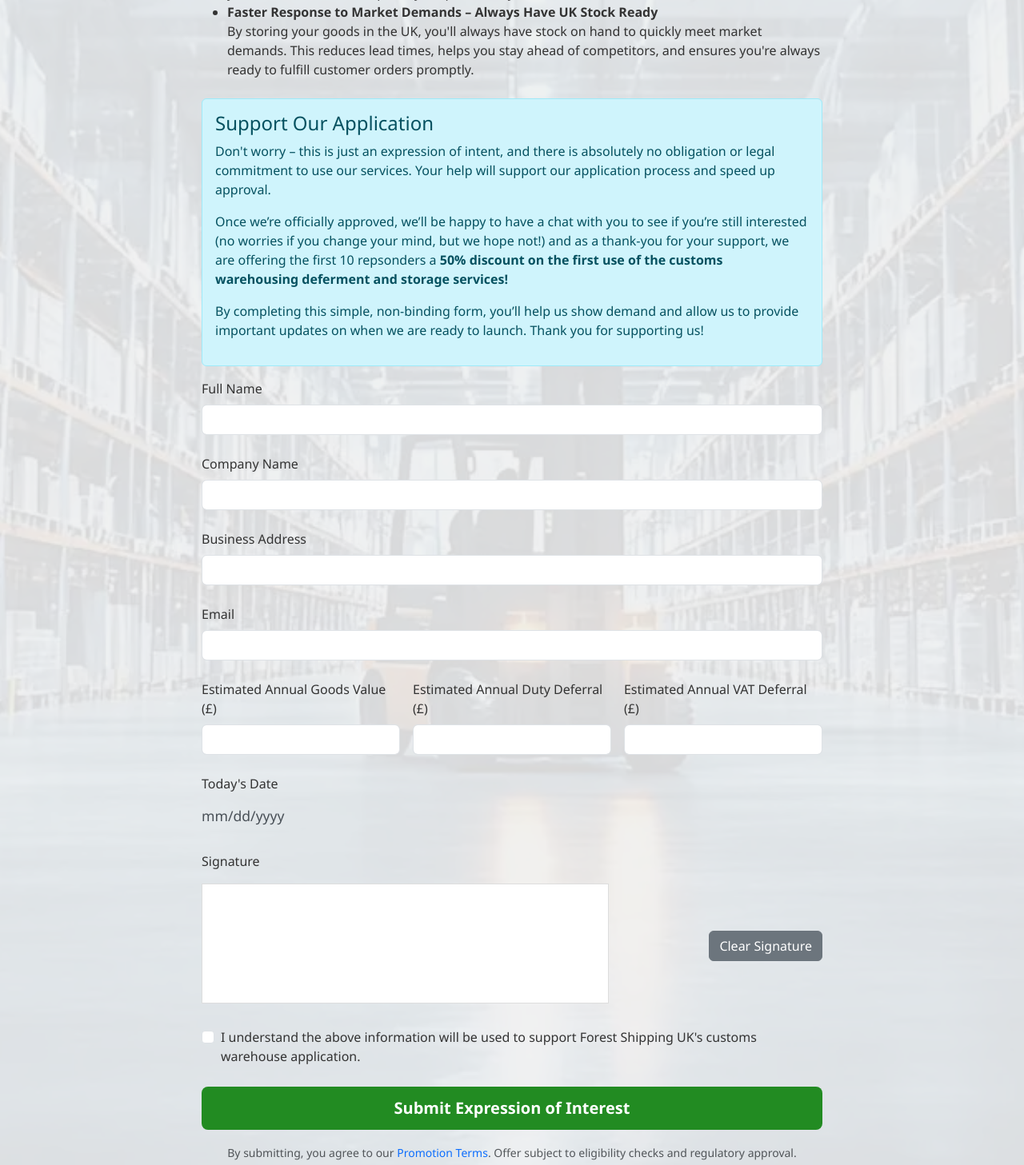
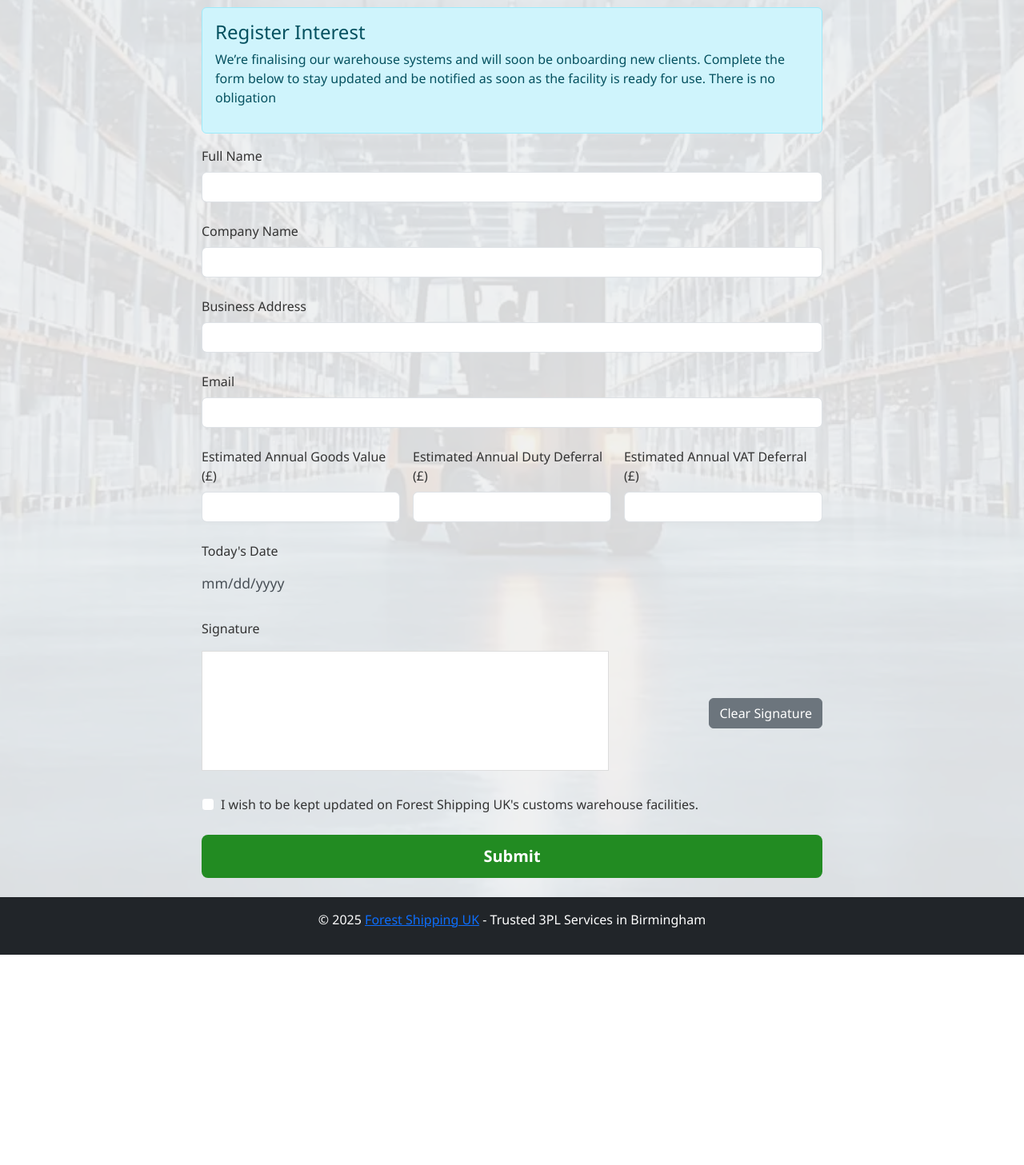
Before and after one commit to forestshippinguk/forestshippinguk.github.io, a plain HTML site: page customs-warehouse.html in a window 1280 px wide. Shown: the part 775-2232 px from the top of the page at 80% size. After the commit the page ends 1969 px from the top, so only its background shows below. Drawn offline with nearby package versions, Linux system fonts and the light colour scheme; a script that the page names is missing.

Commit message:
Update customs-warehouse.html

```diff
--- a/customs-warehouse.html
+++ b/customs-warehouse.html
@@ -74,7 +74,7 @@ function gtag_report_conversion(url) {
       <section class="customs-bg-section">
         <div class="container mt-5 pt-5">
 
-            <!-- Urgency Section -->
+            <!-- Urgency Section
             <div class="alert alert-danger d-flex align-items-center mb-4">
                 <i class="fas fa-clock fa-2x me-3"></i>
                 <div>
@@ -82,7 +82,7 @@ function gtag_report_conversion(url) {
                     <p class="mb-0" id="countdownPlaceholder">Limited slots available</p>
                 </div>
             </div>
-
+            -->
             <h1 class="mb-4">How Can a Customs Warehouse Help You?</h1>
             <p>Forest Shipping UK is in the process of applying for Public Customs Warehouse authorization, and we're excited to help your business thrive. A customs warehouse is a powerful tool that allows businesses to store imported goods without paying VAT or Duties upfront. This gives you more flexibility to manage your cash flow and timing, keeping your operations smooth and cost-efficient.</p>
 
@@ -95,26 +95,9 @@ function gtag_report_conversion(url) {
 
 
         <div class="alert alert-info mt-4">
-            <h4>Support Our Application</h4>
-            <p>Don't worry – this is just an expression of intent, and there is absolutely no obligation or legal commitment to use our services. Your help will support our application process and speed up approval.</p>
-            <p>Once we’re officially approved, we’ll be happy to have a chat with you to see if you’re still interested (no worries if you change your mind, but we hope not!) and as a thank-you for your support, we are offering the first 10 repsonders a <strong>50% discount on the first use of the customs warehousing deferment and storage services!</strong></p>
-            <p>By completing this simple, non-binding form, you’ll help us show demand and allow us to provide important updates on when we are ready to launch. Thank you for supporting us!</p>
+            <h4>Register Interest</h4>
+            <p>We’re finalising our warehouse systems and will soon be onboarding new clients. Complete the form below to stay updated and be notified as soon as the facility is ready for use. There is no obligation</p>
         </div>
-
-        <!--
-        <div class="card border-success mb-5">
-            <div class="card-body">
-                <h5 class="card-title">
-                    <i class="fas fa-shield-alt text-success me-2"></i>
-                    No Risk Commitment
-                </h5>
-                <p class="card-text">
-                    This is not a legally binding agreement. By submitting, you're simply helping us demonstrate demand
-                    to HMRC and securing the opportunity to be one of the first to use our new facilities!
-                </p>
-            </div>
-        </div>
-        -->
 
         <!-- Expression of Interest Form -->
             <form id="customsForm"
@@ -203,7 +186,7 @@ function gtag_report_conversion(url) {
                         <div class="form-check">
                             <input class="form-check-input" type="checkbox" id="consent" name="consent" required>
                             <label class="form-check-label" for="consent">
-                                I understand the above information will be used to support Forest Shipping UK's customs warehouse application.
+                                I wish to be kept updated on Forest Shipping UK's customs warehouse facilities.
                             </label>
                         </div>
                     </div>
@@ -212,16 +195,10 @@ function gtag_report_conversion(url) {
                 <!-- Submit Button -->
                 <div class="row g-3">
                     <div class="col-12">
-                        <button type="submit" class="btn btn-primary btn-lg w-100">Submit Expression of Interest</button>
+                        <button type="submit" class="btn btn-primary btn-lg w-100">Submit</button>
                     </div>
                 </div>
 
-                <div class="mt-3 text-center">
-                    <small class="text-muted">
-                        By submitting, you agree to our <a href="promotion-terms.html" class="text-decoration-none">Promotion Terms</a>.
-                        Offer subject to eligibility checks and regulatory approval.
-                    </small>
-                </div>
 
             </form>
         </div>
@@ -234,7 +211,7 @@ function gtag_report_conversion(url) {
             <div class="modal-content">
                 <div class="modal-body text-center p-5">
                     <h2 class="mb-4">Thank You!</h2>
-                    <p>Your expression of interest has been submitted successfully.</p>
+                    <p>Your interest has been submitted successfully.</p>
                     <p>Redirecting to homepage in <span id="countdown">10</span> seconds...</p>
                 </div>
             </div>
```
